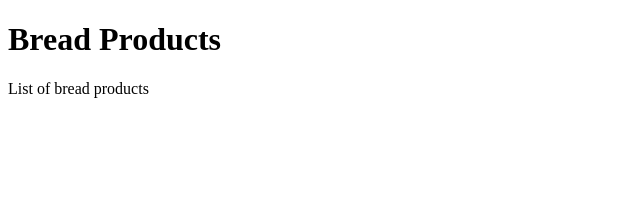
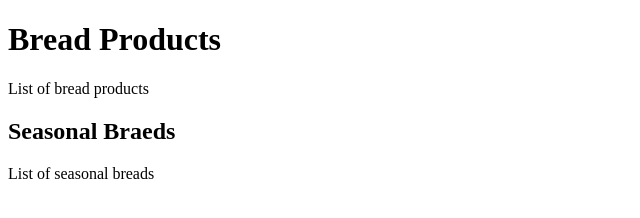
Before and after one commit to amrindersingh2189/com.bread.demo, a plain HTML site: page WebContent/index.html in a window 1280 px wide. Shown: the whole page, without its empty margins (0-640 px from the left). Drawn offline with Linux system fonts and the light colour scheme.

Commit message:
updated index with seasonal breads r2

```diff
--- a/WebContent/index.html
+++ b/WebContent/index.html
@@ -7,5 +7,7 @@
 <body>
 <h1> Bread Products</h1>
 <p> List of bread products </p>
+<h2>Seasonal Braeds</h2>
+<p>List of seasonal breads</p>
 </body>
 </html>
```
